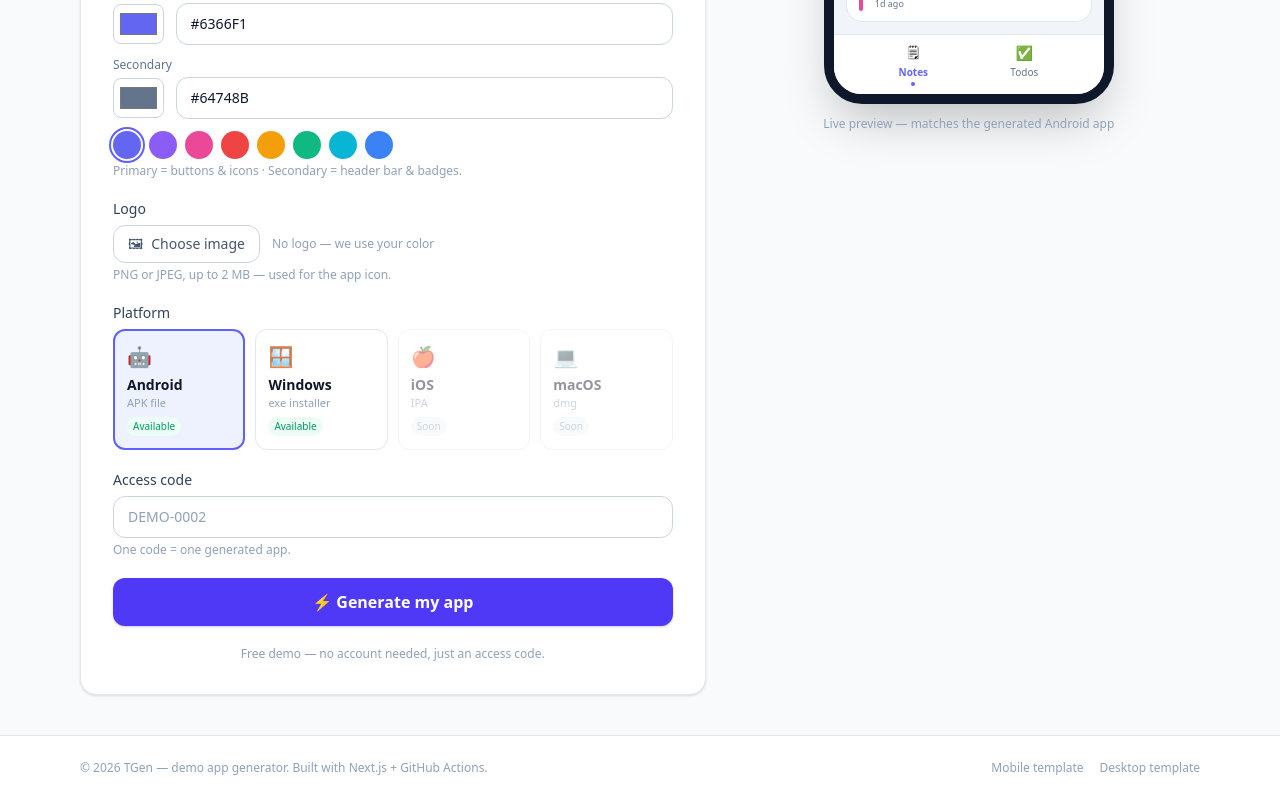
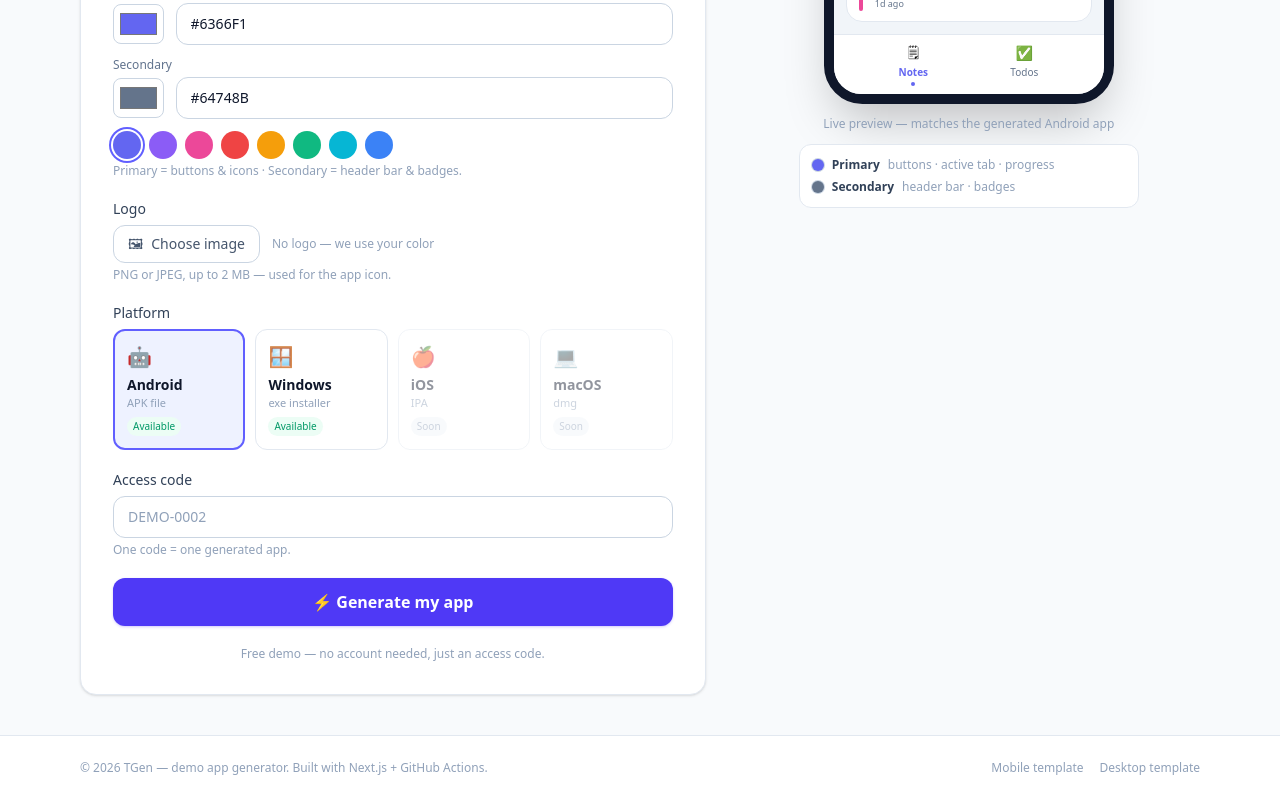
Before and after one commit to SatPaingOo/t-github-generate, a Next.js app: page / in a window 1280 px wide. Shown: the part 1432-2232 px from the top of the page. Built offline with nearby package versions, Linux system fonts and the light colour scheme.

Commit message:
feat: preview color legend (primary/secondary effect) + Windows preview larger

```diff
--- a/app/components/feature/AppPreview.tsx
+++ b/app/components/feature/AppPreview.tsx
@@ -76,6 +76,20 @@ export function AppPreview({ appName, color, secondaryColor, theme, platform, lo
       <p className="mt-3 text-xs font-medium text-slate-400">
         Live preview — matches the generated {isDesktop ? 'Windows' : 'Android'} app
       </p>
+
+      {/* color legend — shows what primary/secondary affect */}
+      <div className="mt-3 w-full max-w-[420px] rounded-xl border border-slate-200 bg-white p-3 text-xs">
+        <div className="flex items-center gap-2">
+          <span className="h-3 w-3 shrink-0 rounded-full ring-1 ring-slate-300" style={{ background: primary }} />
+          <span className="font-semibold text-slate-700">Primary</span>
+          <span className="text-slate-400">buttons · active tab · progress</span>
+        </div>
+        <div className="mt-1.5 flex items-center gap-2">
+          <span className="h-3 w-3 shrink-0 rounded-full ring-1 ring-slate-300" style={{ background: secondary }} />
+          <span className="font-semibold text-slate-700">Secondary</span>
+          <span className="text-slate-400">header bar · badges</span>
+        </div>
+      </div>
     </div>
   );
 }
--- a/app/screens/GenerateScreen.tsx
+++ b/app/screens/GenerateScreen.tsx
@@ -387,7 +387,7 @@ export function GenerateScreen() {
 
           {/* PREVIEW */}
           <div className="lg:sticky lg:top-20">
-            <div className="mx-auto max-w-[340px]">
+            <div className={platform === 'windows' || platform === 'macos' ? 'mx-auto max-w-2xl' : 'mx-auto max-w-[340px]'}>
               <AppPreview
                 appName={appName}
                 color={primaryColor}
```
